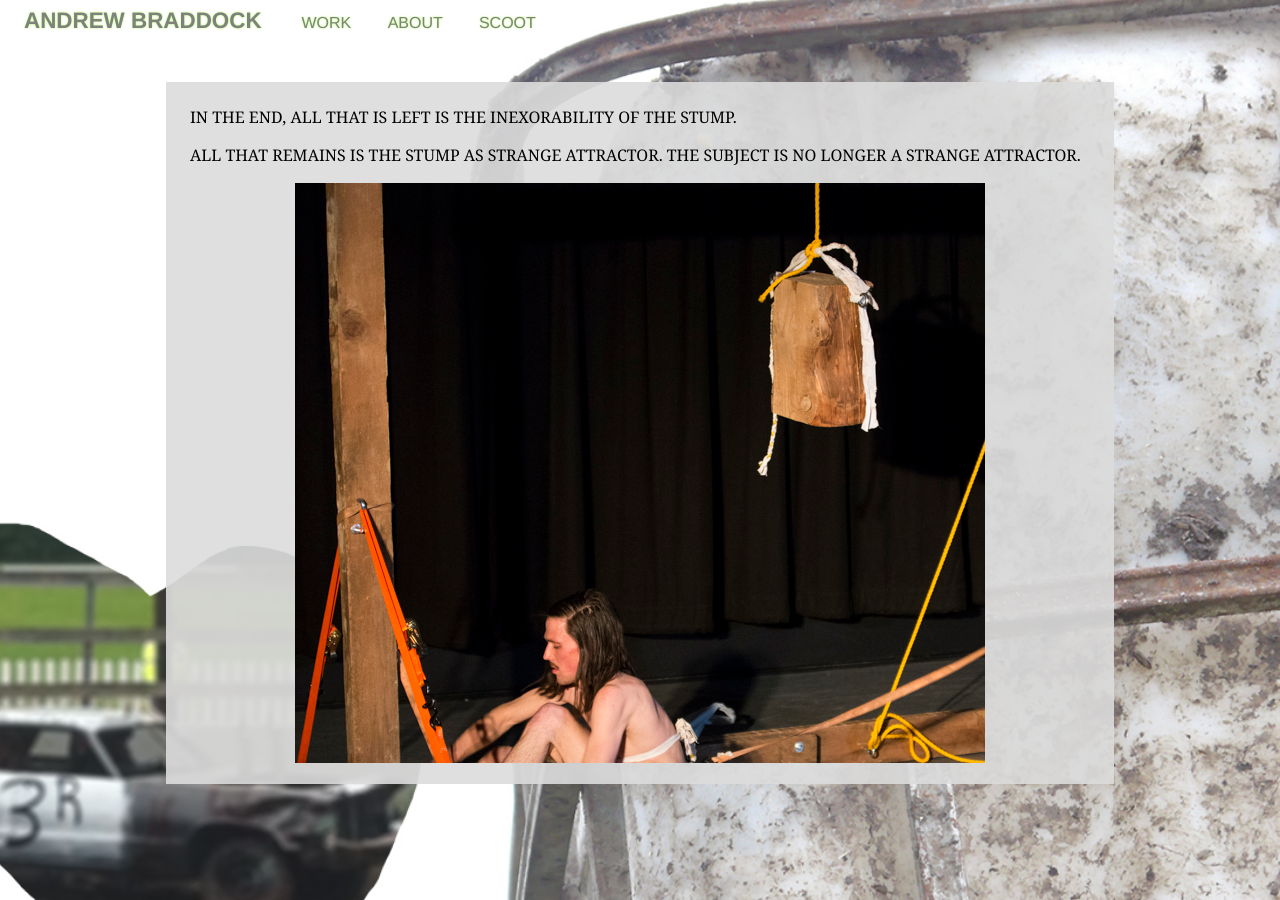
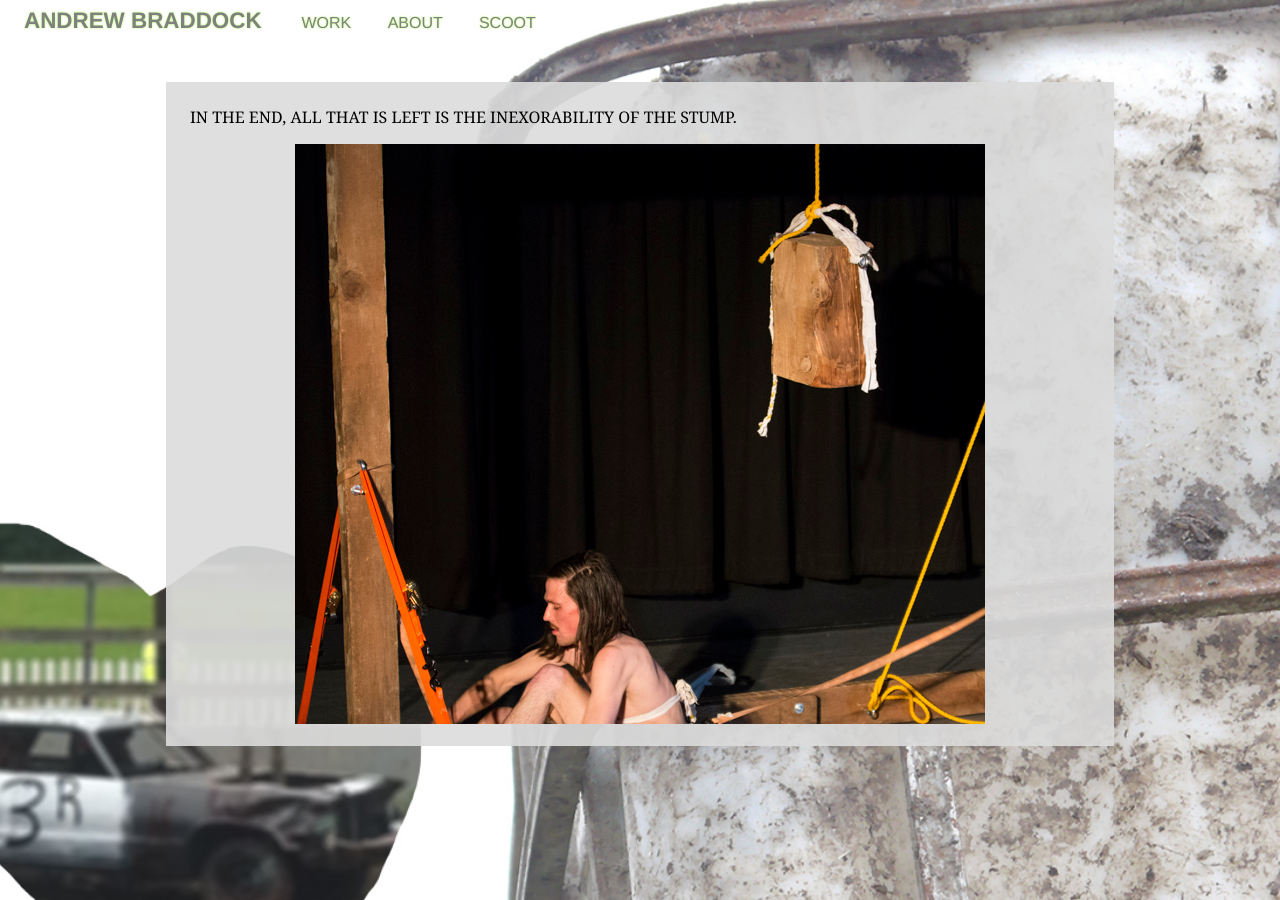
Before and after one commit to scootfence/scootfence.github.io, a Jekyll site: the page built from scoot.md, in a window 1280 px wide. Built offline with Jekyll 4.4.1, drawn with Linux system fonts in a browser that asks for light colours; Markdown is read by kramdown in place of the engine named in the settings.

Commit message:
Update scoot.md

```diff
--- a/scoot.md
+++ b/scoot.md
@@ -5,6 +5,4 @@ layout: pages
 ---
 IN THE END, ALL THAT IS LEFT IS THE INEXORABILITY OF THE STUMP.
 
-ALL THAT REMAINS IS THE STUMP AS STRANGE ATTRACTOR. THE SUBJECT IS NO LONGER A STRANGE ATTRACTOR.
-
 <center><img src="/ABraddock.jpg"></center>
```
